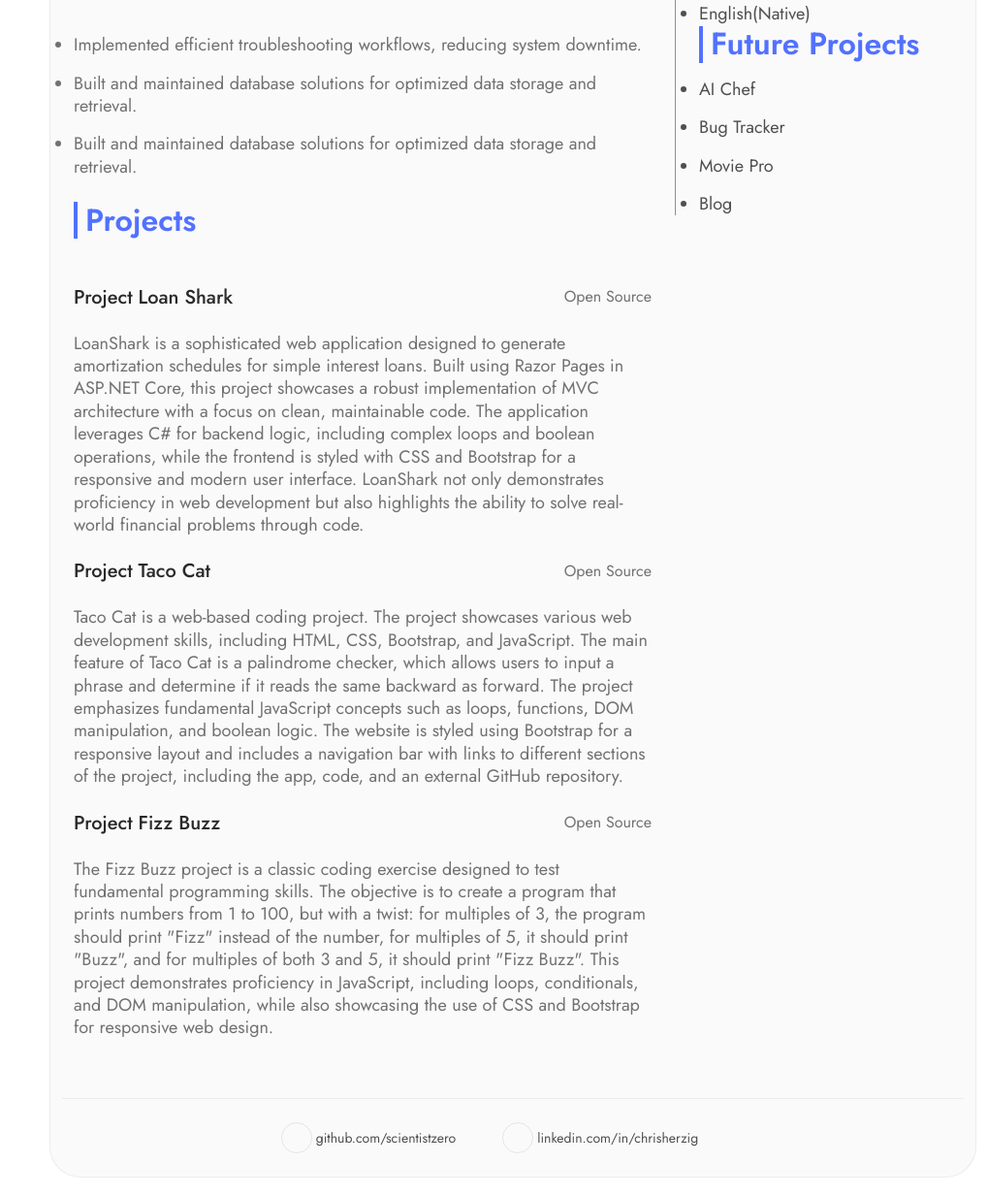
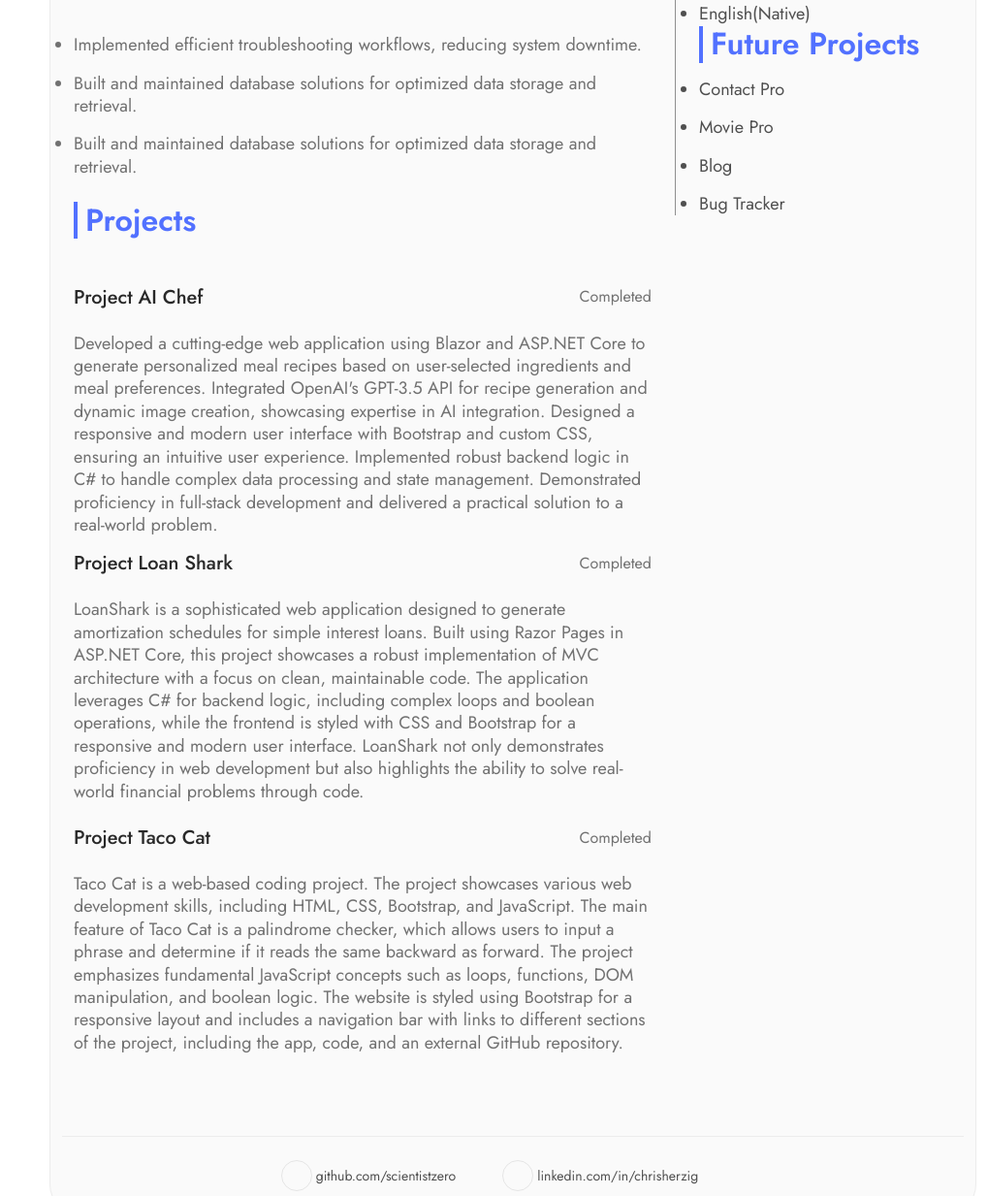
Before and after one commit to ScientistZero/NewPortfolioCH, a website: page resume.html in a window 1280 px wide. Shown: the part 1862-3095 px from the top of the page at 97% size, without its empty margins (261-1280 px from the left). Drawn offline with nearby package versions, Linux system fonts and the light colour scheme; some icons are missing.

Commit message:
Updated AI Chef resume description

```diff
--- a/resume.html
+++ b/resume.html
@@ -765,10 +765,26 @@
                     <div
                       class="d-flex flex-wrap gap-1 gap-sm-3 justify-content-between align-items-center mb-2 mb-md-4"
                     >
+                    <div>
+                      <div
+                        class="d-flex flex-wrap gap-2 gap-sm-3 justify-content-between align-items-center mb-2 mb-md-4"
+                      >
+                        <span class="n5-color fs-six fw-medium"
+                          >Project AI Chef</span
+                        >
+                        <span class="n42-color fs-eight">Completed</span>
+                      </div>
+                      <p class="n42-color fs-seven">
+                        Developed a cutting-edge web application using Blazor and ASP.NET Core to generate personalized meal recipes based on user-selected ingredients and meal preferences.
+                        Integrated OpenAI's GPT-3.5 API for recipe generation and dynamic image creation, showcasing expertise in AI integration.
+                        Designed a responsive and modern user interface with Bootstrap and custom CSS, ensuring an intuitive user experience.
+                        Implemented robust backend logic in C# to handle complex data processing and state management. Demonstrated proficiency in full-stack development and delivered a practical solution to a real-world problem.
+                      </p>
+                    </div>
                       <span class="n5-color fs-six fw-medium"
                         >Project Loan Shark</span
                       >
-                      <span class="n42-color fs-eight">Open Source</span>
+                      <span class="n42-color fs-eight">Completed</span>
                     </div>
                     <p class="n42-color fs-seven">
                       LoanShark is a sophisticated web application designed to generate amortization schedules for simple interest loans.
@@ -784,7 +800,7 @@
                       <span class="n5-color fs-six fw-medium"
                         >Project Taco Cat</span
                       >
-                      <span class="n42-color fs-eight">Open Source</span>
+                      <span class="n42-color fs-eight">Completed</span>
                     </div>
                     <p class="n42-color fs-seven">
                       Taco Cat is a web-based coding project.
@@ -794,21 +810,7 @@
                       The website is styled using Bootstrap for a responsive layout and includes a navigation bar with links to different sections of the project, including the app, code, and an external GitHub repository.
                     </p>
                   </div>
-                  <div>
-                    <div
-                      class="d-flex flex-wrap gap-2 gap-sm-3 justify-content-between align-items-center mb-2 mb-md-4"
-                    >
-                      <span class="n5-color fs-six fw-medium"
-                        >Project Fizz Buzz</span
-                      >
-                      <span class="n42-color fs-eight">Open Source</span>
-                    </div>
-                    <p class="n42-color fs-seven">
-                      The Fizz Buzz project is a classic coding exercise designed to test fundamental programming skills.
-                      The objective is to create a program that prints numbers from 1 to 100, but with a twist: for multiples of 3, the program should print "Fizz" instead of the number, for multiples of 5, it should print "Buzz", and for multiples of both 3 and 5, it should print "Fizz Buzz".
-                      This project demonstrates proficiency in JavaScript, including loops, conditionals, and DOM manipulation, while also showcasing the use of CSS and Bootstrap for responsive web design.
-                    </p>
-                  </div>
+
                 </div>
 
                 <!-- right side  -->
@@ -937,10 +939,10 @@
                         <h2 class="fs-three p1-color fw-semibold">Future Projects</h2>
                       </div>
                       <ul class="d-flex flex-column gap-3 ms-6 ms-lg-10">
-                        <li class="n4-color fs-seven">AI Chef</li>
-                        <li class="n4-color fs-seven">Bug Tracker</li>
+                        <li class="n4-color fs-seven">Contact Pro</li>
                         <li class="n4-color fs-seven">Movie Pro</li>
                         <li class="n4-color fs-seven">Blog</li>
+                        <li class="n4-color fs-seven">Bug Tracker</li>
                       </ul>
                     </div>
                   </div>
```
